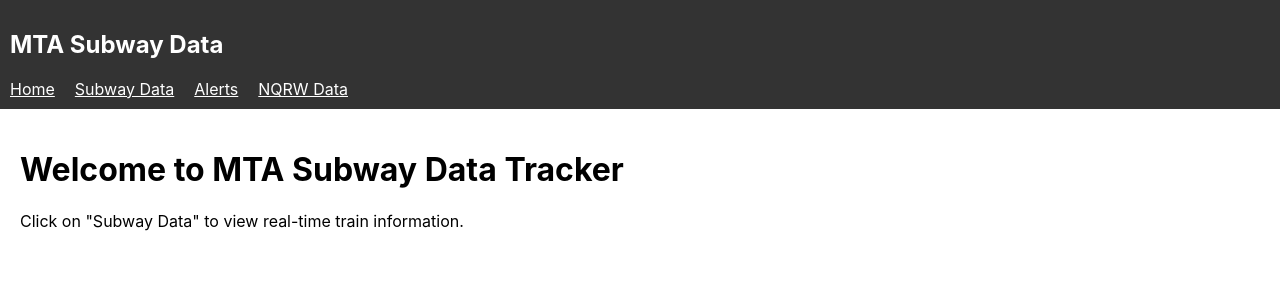
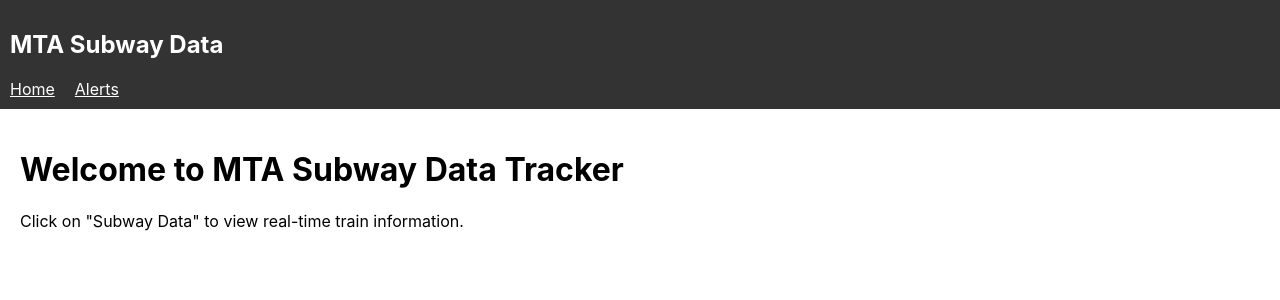
Before and after one commit to Hafiz6092/Fare-Evaders, a React (Create React App) app in the folder frontend/fare-evaders/: page / in a window 1280 px wide. Shown: the top 300 px of the page. Built offline with nearby package versions, Linux system fonts and the light colour scheme.

Commit message:
moving towards the creation of map

```diff
--- a/frontend/fare-evaders/src/App.js
+++ b/frontend/fare-evaders/src/App.js
@@ -1,9 +1,9 @@
 import { BrowserRouter as Router, Route, Routes } from "react-router-dom";
 import Navbar from "./components/Navbar";  // Import Navbar
 import Home from "./pages/Home";
-import SubwayData from "./pages/SubwayData";
+// import SubwayData from "./pages/SubwayData";
 import SubwayAlerts from "./pages/SubwayAlerts";
-import NQRWSubwayData from "./pages/NQRWSubwayData";  // Import NQRW Component
+// import NQRWSubwayData from "./pages/NQRWSubwayData";  // Import NQRW Component
 
 function App() {
     return (
@@ -11,9 +11,9 @@ function App() {
             <Navbar />  {/* Add Navbar here */}
             <Routes>
                 <Route path="/" element={<Home />} />
-                <Route path="/subway" element={<SubwayData />} />
+                {/* <Route path="/subway" element={<SubwayData />} /> */}
                 <Route path="/alerts" element={<SubwayAlerts />} />
-                <Route path="/nqrw" element={<NQRWSubwayData />} /> {/* New route */}
+                {/* <Route path="/nqrw" element={<NQRWSubwayData />} /> New route */}
             </Routes>
         </Router>
     );
--- a/frontend/fare-evaders/src/components/Navbar.js
+++ b/frontend/fare-evaders/src/components/Navbar.js
@@ -6,9 +6,9 @@ function Navbar() {
     <nav style={{ padding: "10px", backgroundColor: "#333", color: "white" }}>
       <h2>MTA Subway Data</h2>
       <Link to="/" style={{ marginRight: "20px", color: "white" }}>Home</Link>
-      <Link to="/subway" style={{ marginRight: "20px", color: "white" }}>Subway Data</Link>
+      {/* <Link to="/subway" style={{ marginRight: "20px", color: "white" }}>Subway Data</Link> */}
       <Link to="/alerts" style={{ marginRight: "20px", color: "white" }}>Alerts</Link>
-      <Link to="/nqrw" style={{ color: "white" }}>NQRW Data</Link> {/* Added NQRW link */}
+      {/* <Link to="/nqrw" style={{ color: "white" }}>NQRW Data</Link> Added NQRW link */}
     </nav>
   );
 }
```
